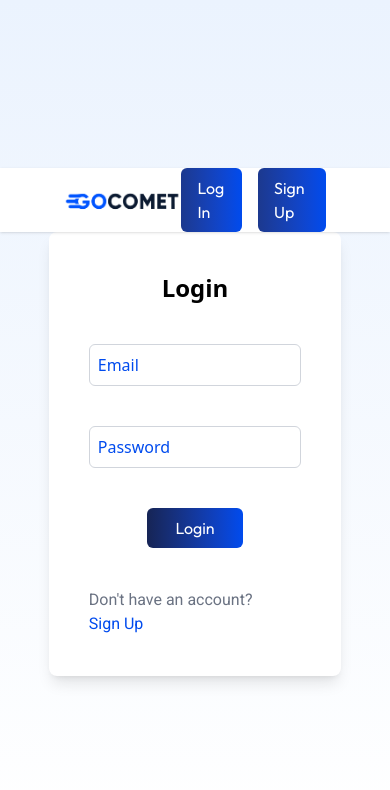
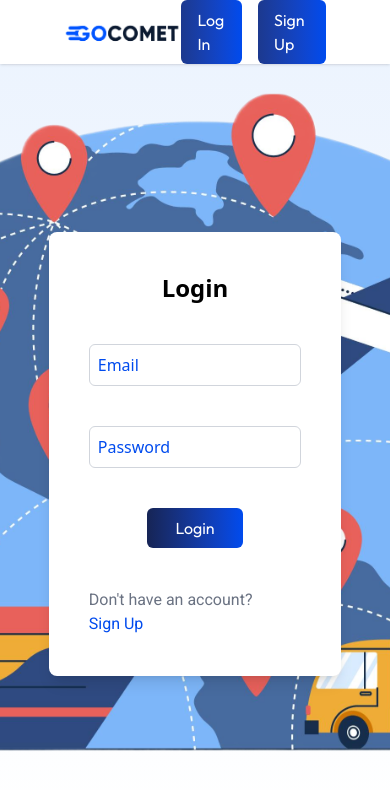
Before and after one commit to GRASiN-BooP/realTimeNewsShipmentAffectionSystemFrontend, a React (Vite) app: page /authenticate in a window 390 px wide. Shown: the top 790 px of the page. Built offline with nearby package versions, Linux system fonts and the light colour scheme.

Commit message:
fixed the responsiveness

```diff
--- a/src/Pages/Authenticate.jsx
+++ b/src/Pages/Authenticate.jsx
@@ -66,7 +66,7 @@ export default function Authenticate() {
   };
 
   return (
-    <div className="overflow-hidden w-full h-screen flex flex-col items-center justify-center bg-[url('/bg.png')] bg-[length:70%] bg-center bg-no-repeat">
+    <div className="overflow-hidden w-full h-screen flex flex-col items-center justify-center bg-[url('/bg.png')] bg-cover lg:bg-[length:90%] xl:bg-[length:70%] bg-center bg-no-repeat">
       <Navbar />
       <AnimatePresence mode="wait">
         <motion.div
@@ -75,9 +75,9 @@ export default function Authenticate() {
           initial="initial"
           animate="animate"
           exit="exit"
-          className="w-full flex flex-col items-center justify-center"
+          className="w-full h-full flex flex-col items-center justify-center"
         >
-          <div className="w-3/4 lg:w-2/7 h-full flex flex-col bg-white rounded-lg shadow-lg items-center justify-center p-10">
+          <div className="w-3/4 lg:w-2/7 flex flex-col bg-white rounded-lg shadow-lg items-center justify-center p-10">
             <h1 className="text-2xl font-bold">
               {isLogin ? "Login" : "Sign Up"}
             </h1>
--- a/src/Pages/Hero.jsx
+++ b/src/Pages/Hero.jsx
@@ -9,7 +9,7 @@ export default function Hero() {
   return (
     <div className="w-full flex flex-col h-screen items-center">
       <Navbar />
-      <div className="w-full h-full flex flex-col md:flex-row justify-center items-center mt-16 px-5 md:px-14 py-10 gap-5">
+      <div className="grid grid-cols-2 w-full h-full content-center">
         <div id="info" className="flex-1 flex flex-col items-center">
           <div className="flex flex-col items-start justify-start max-w-2xl gap-2">
             <p className="text-xl font-bold font-roboto text-gray-400">
```
